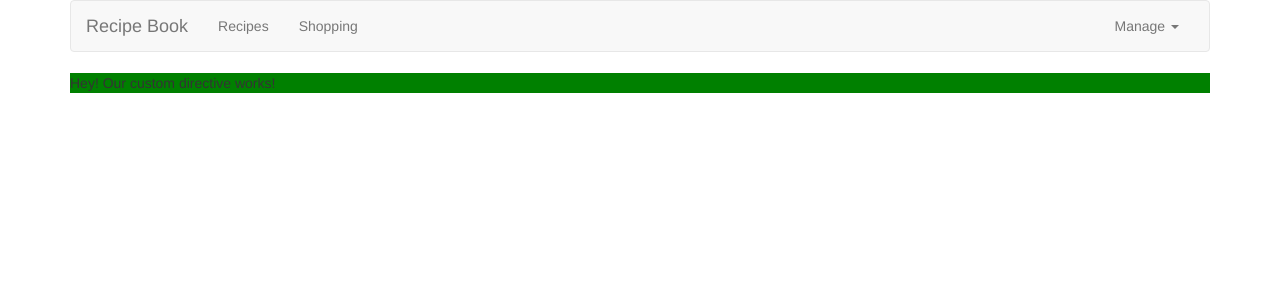
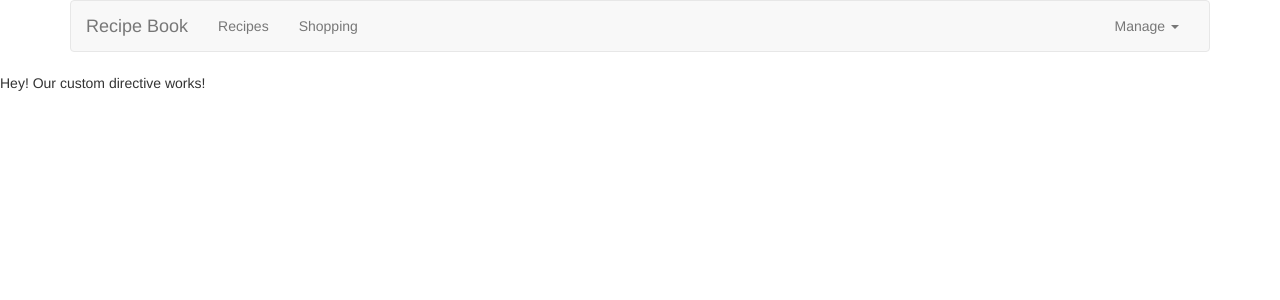
Before and after one commit to RobertoJuarez/angular-course, an Angular app in the folder course-project/: page / in a window 1280 px wide. Shown: the top 300 px of the page. Built offline with nearby package versions, Linux system fonts and the light colour scheme.

Commit message:
slide 73

```diff
--- a/course-project/src/app/app.component.html
+++ b/course-project/src/app/app.component.html
@@ -14,6 +14,6 @@
 
   </div>
 
-  <p appHighlight>Hey! Our custom directive works!</p>
+</div>
 
-</div>
+<p appHighlight [hoverColor]="'blue'">Hey! Our custom directive works!</p>
--- a/course-project/src/app/directives/highlight.directive.ts
+++ b/course-project/src/app/directives/highlight.directive.ts
@@ -1,15 +1,49 @@
-import { Directive, ElementRef, OnInit } from '@angular/core';
+import { Directive, ElementRef, HostBinding, HostListener, Input, OnInit, Renderer2 } from '@angular/core';
 
 @Directive({
   selector: '[appHighlight]'
 })
 export class HighlightDirective implements OnInit {
 
-  constructor( private elementRef: ElementRef ) {}
+
+  private _hoverColor: string;
+
+  @HostBinding( 'style.backgroundColor' ) private _backgroundColor: string;
+
+
+  constructor() {
+
+    this._hoverColor = 'green';
+  }
+
 
   ngOnInit() {
+  }
 
-    this.elementRef.nativeElement.style.backgroundColor = 'green';
+
+  @Input()
+  get hoverColor() {
+    return this._hoverColor;
+  }
+
+
+  set hoverColor( value: string ) {
+
+    this._hoverColor = value;
+  }
+
+
+  @HostListener( 'mouseenter' )
+  public handleMouseEnter( event: Event ) {
+
+    this._backgroundColor = this._hoverColor;
+  }
+
+
+  @HostListener( 'mouseleave' )
+  public handleMouseLeave( event: Event ) {
+
+    this._backgroundColor = 'transparent';
   }
 
 }
```
